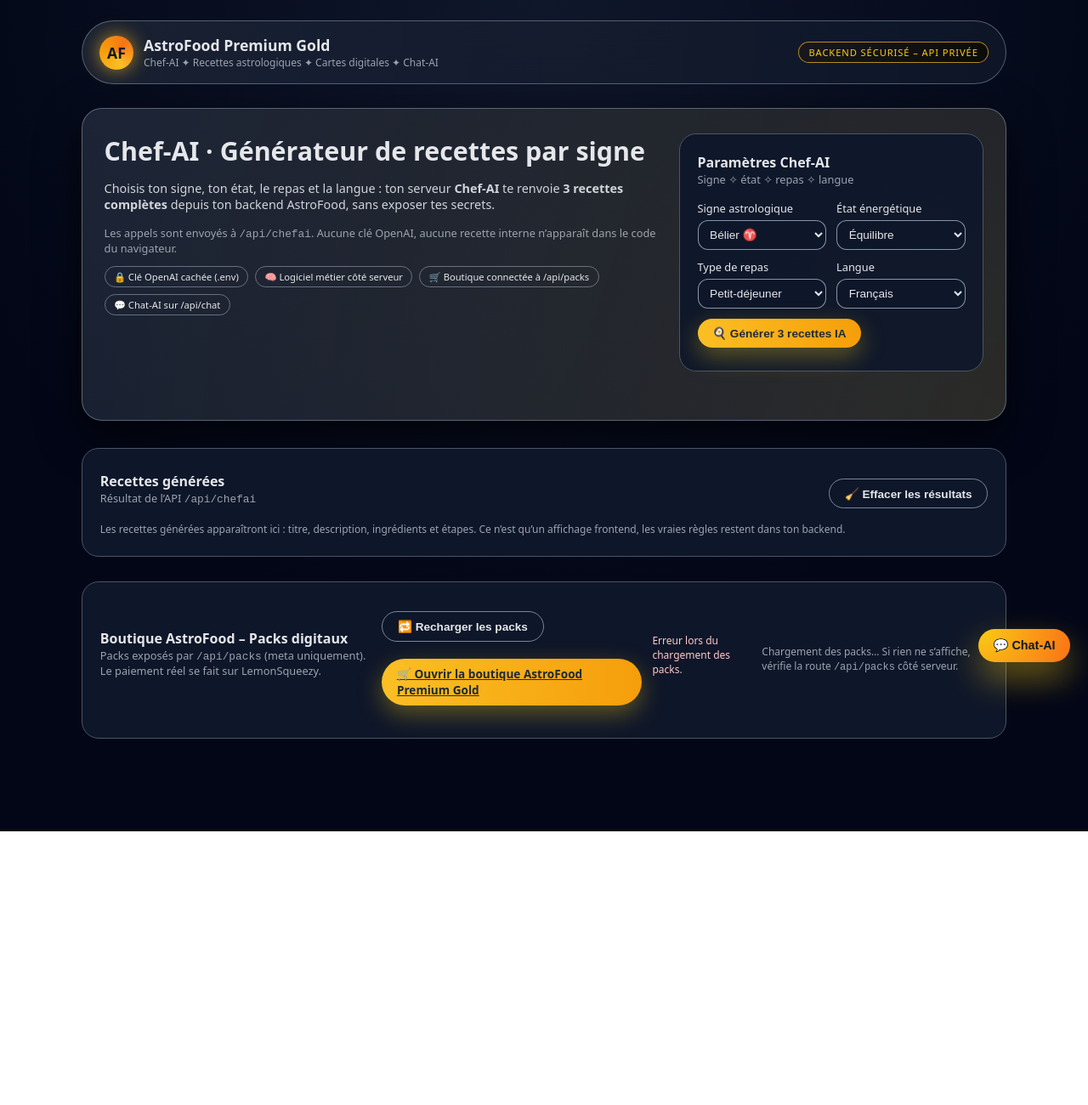
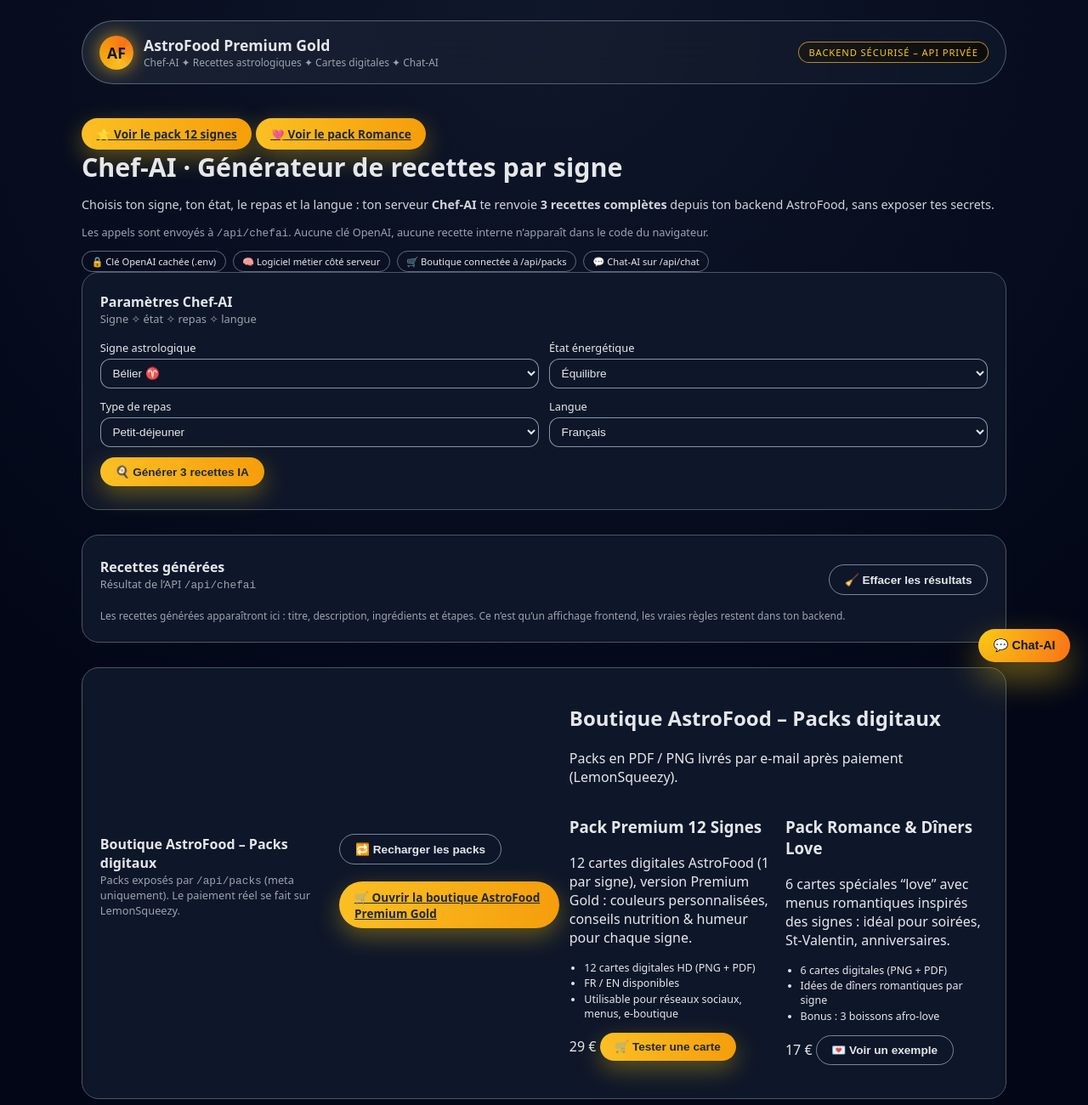
Before and after one commit to saqarasenegal-commits/Astrofood_Fullstack, a website: page public/index.html in a window 1280 px wide. Shown: the whole page at 85% size. Before the commit the page ends 978 px from the top, so only its background shows below. Drawn offline with Linux system fonts and the light colour scheme; no server answers.

Commit message:
Update index.html

```diff
--- a/public/index.html
+++ b/public/index.html
@@ -462,9 +462,16 @@
         </div>
         <div class="badge">Backend sécurisé – API privée</div>
       </header>
+        <div class="hero-actions">
+            <a href="#pack-12" class="btn btn-primary">
+          ⭐ Voir le pack 12 signes
+           </a>
+            <a href="#pack-romance" class="btn btn-ghost">
+           💘 Voir le pack Romance
+          </a>
+        </div>
+        <div>
 
-      <section class="hero">
-        <div>
           <h1>Chef-AI · Générateur de recettes par signe</h1>
           <p class="hero-sub">
             Choisis ton signe, ton état, le repas et la langue : ton serveur <strong>Chef-AI</strong> te renvoie
@@ -582,13 +589,53 @@
            </a>
         </div>
 
-        <div id="shop-status" class="status"></div>
+          <section id="boutique" class="section">
+         <h2 class="section-title">Boutique AstroFood – Packs digitaux</h2>
+        <p class="section-subtitle">
+         Packs en PDF / PNG livrés par e-mail après paiement (LemonSqueezy).
+       </p>
 
-        <div id="shop-grid" class="shop-grid">
-          <div class="small-text">
-            Chargement des packs… Si rien ne s’affiche, vérifie la route <code>/api/packs</code> côté serveur.
-          </div>
-        </div>
+       <div class="shop-grid">
+       <!-- Pack 12 signes -->
+        <article class="shop-card" id="pack-12">
+       <h3>Pack Premium 12 Signes</h3>
+      <p>
+        12 cartes digitales AstroFood (1 par signe), version Premium Gold :
+        couleurs personnalisées, conseils nutrition & humeur pour chaque signe.
+      </p>
+      <ul class="shop-list">
+        <li>12 cartes digitales HD (PNG + PDF)</li>
+        <li>FR / EN disponibles</li>
+        <li>Utilisable pour réseaux sociaux, menus, e-boutique</li>
+      </ul>
+      <div class="shop-footer">
+        <span class="price">29 €</span>
+        <button class="btn btn-primary" type="button">
+          🛒 Tester une carte
+        </button>
+      </div>
+    </article>
+
+    <!-- Pack Romance -->
+    <article class="shop-card" id="pack-romance">
+      <h3>Pack Romance & Dîners Love</h3>
+      <p>
+        6 cartes spéciales “love” avec menus romantiques inspirés des signes :
+        idéal pour soirées, St-Valentin, anniversaires.
+      </p>
+      <ul class="shop-list">
+        <li>6 cartes digitales (PNG + PDF)</li>
+        <li>Idées de dîners romantiques par signe</li>
+        <li>Bonus : 3 boissons afro-love</li>
+       </ul>
+       <div class="shop-footer">
+        <span class="price">17 €</span>
+        <button class="btn btn-secondary" type="button">
+          💌 Voir un exemple
+        </button>
+       </div>
+       </article>
+       </div>
       </section>
     </div>
 
```
